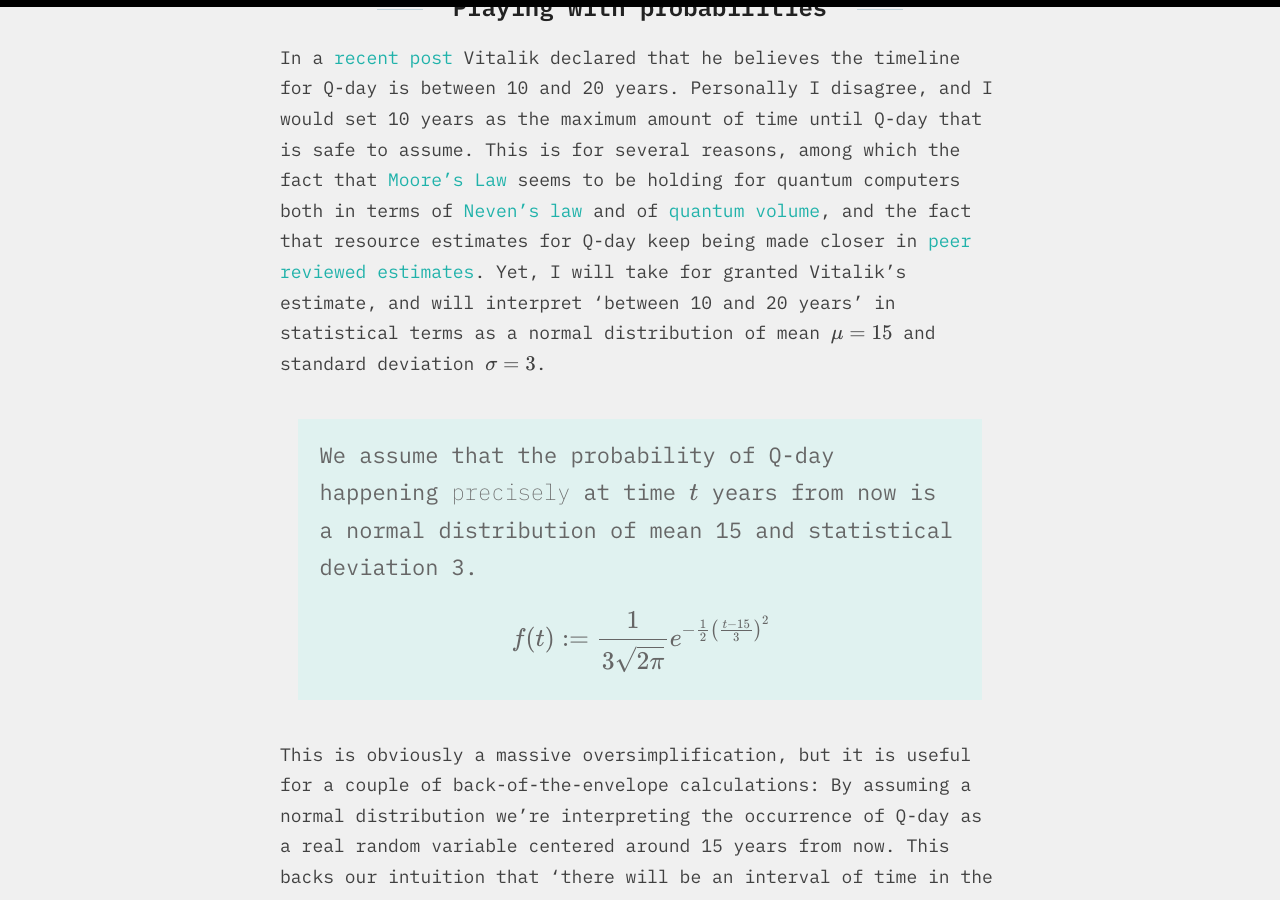
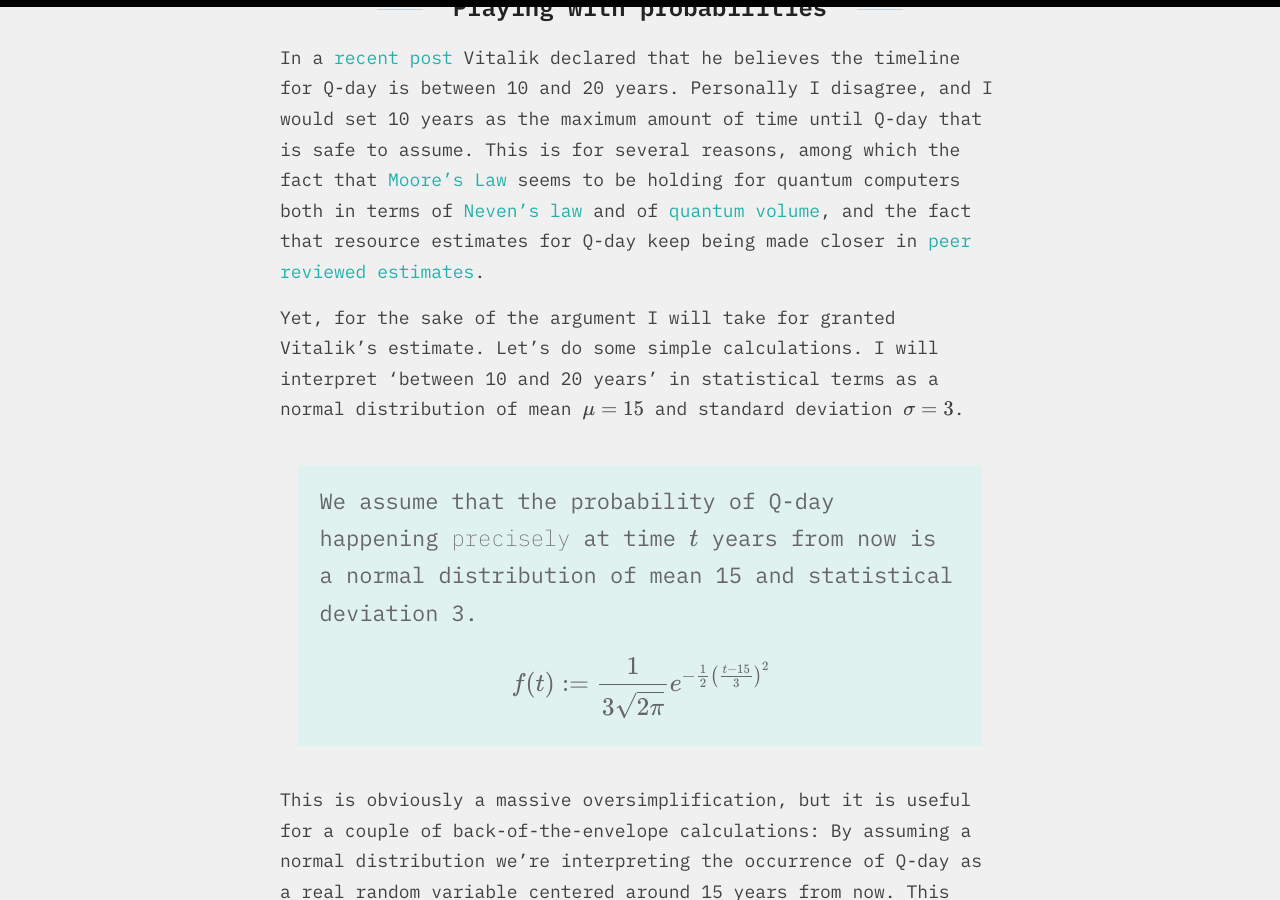
Before and after one commit to eric-downes/20sq-blog, a Jekyll site: the page built from _posts/2024-05-11-how-fucked-are-we.md, in a window 1280 px wide and 900 px high, scrolled down 2793 px. Built offline with Jekyll 4.4.1, drawn with Linux system fonts in a browser that asks for light colours; some web fonts are replaced; formulas are drawn with MathJax 3.

Commit message:
Emphasizing thought experiment.

```diff
--- a/_posts/2024-05-11-how-fucked-are-we.md
+++ b/_posts/2024-05-11-how-fucked-are-we.md
@@ -40,7 +40,9 @@ So, for instance, we can consider 'a Bitcoin wallet gets broken with a quantum a
 
 ## Playing with probabilities
 
-In a [recent post](https://twitter.com/VitalikButerin/status/1787884546790220258) Vitalik declared that he believes the timeline for Q-day is between 10 and 20 years. Personally I disagree, and I would set 10 years as the maximum amount of time until Q-day that is safe to assume. This is for several reasons, among which the fact that [Moore's Law](https://en.wikipedia.org/wiki/Moore%27s_law) seems to be holding for quantum computers both in terms of [Neven's law](https://en.wikipedia.org/wiki/Hartmut_Neven#Neven's_Law) and of [quantum volume](https://en.wikipedia.org/wiki/Quantum_volume), and the fact that resource estimates for Q-day keep being made closer in [peer reviewed estimates](https://arxiv.org/abs/2306.08585). Yet, I will take for granted Vitalik's estimate, and will interpret 'between 10 and 20 years' in statistical terms as a normal distribution of mean $\mu = 15$ and standard deviation $\sigma = 3$.
+In a [recent post](https://twitter.com/VitalikButerin/status/1787884546790220258) Vitalik declared that he believes the timeline for Q-day is between 10 and 20 years. Personally I disagree, and I would set 10 years as the maximum amount of time until Q-day that is safe to assume. This is for several reasons, among which the fact that [Moore's Law](https://en.wikipedia.org/wiki/Moore%27s_law) seems to be holding for quantum computers both in terms of [Neven's law](https://en.wikipedia.org/wiki/Hartmut_Neven#Neven's_Law) and of [quantum volume](https://en.wikipedia.org/wiki/Quantum_volume), and the fact that resource estimates for Q-day keep being made closer in [peer reviewed estimates](https://arxiv.org/abs/2306.08585).
+
+Yet, for the sake of the argument I will take for granted Vitalik's estimate. Let's do some simple calculations. I will interpret 'between 10 and 20 years' in statistical terms as a normal distribution of mean $\mu = 15$ and standard deviation $\sigma = 3$.
 
 > We assume that the probability of Q-day happening *precisely* at time $t$ years from now is a normal distribution of mean 15 and statistical deviation 3.
 >
```
